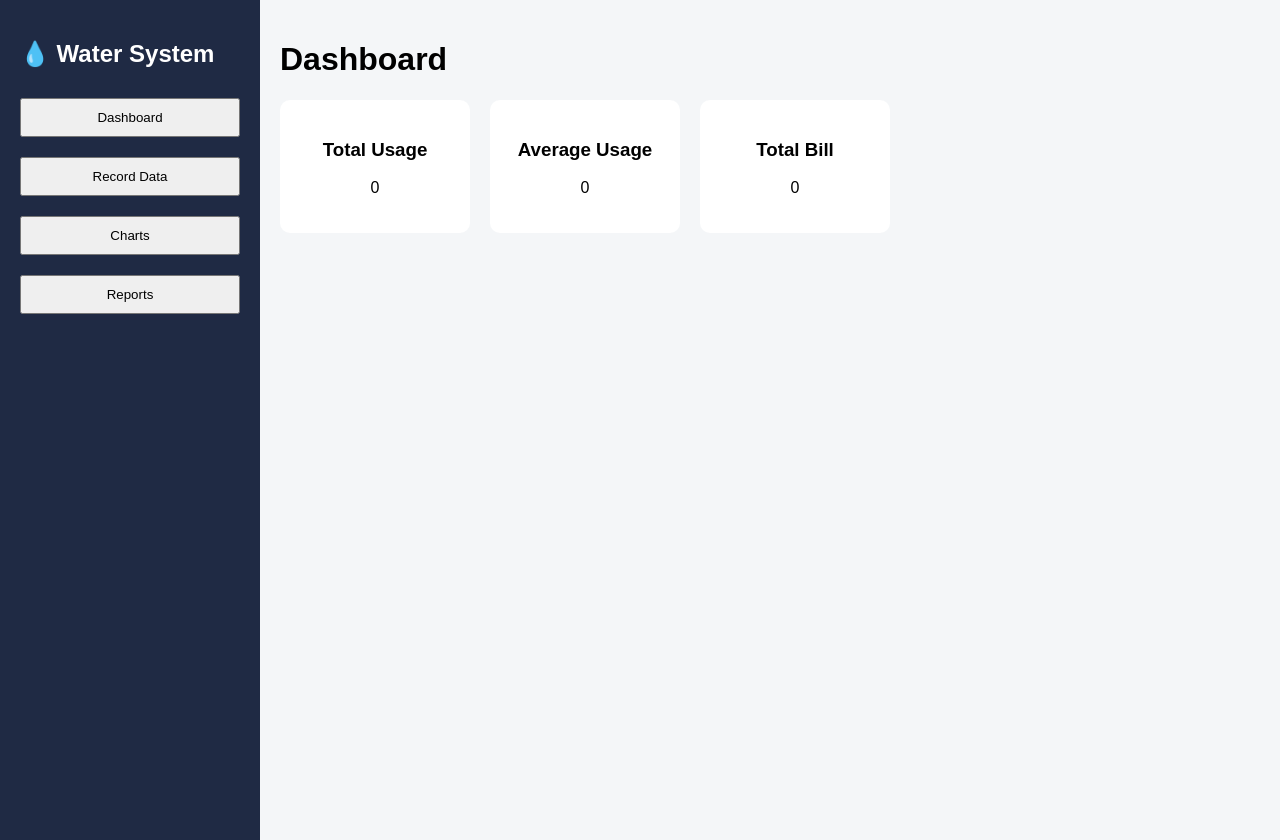
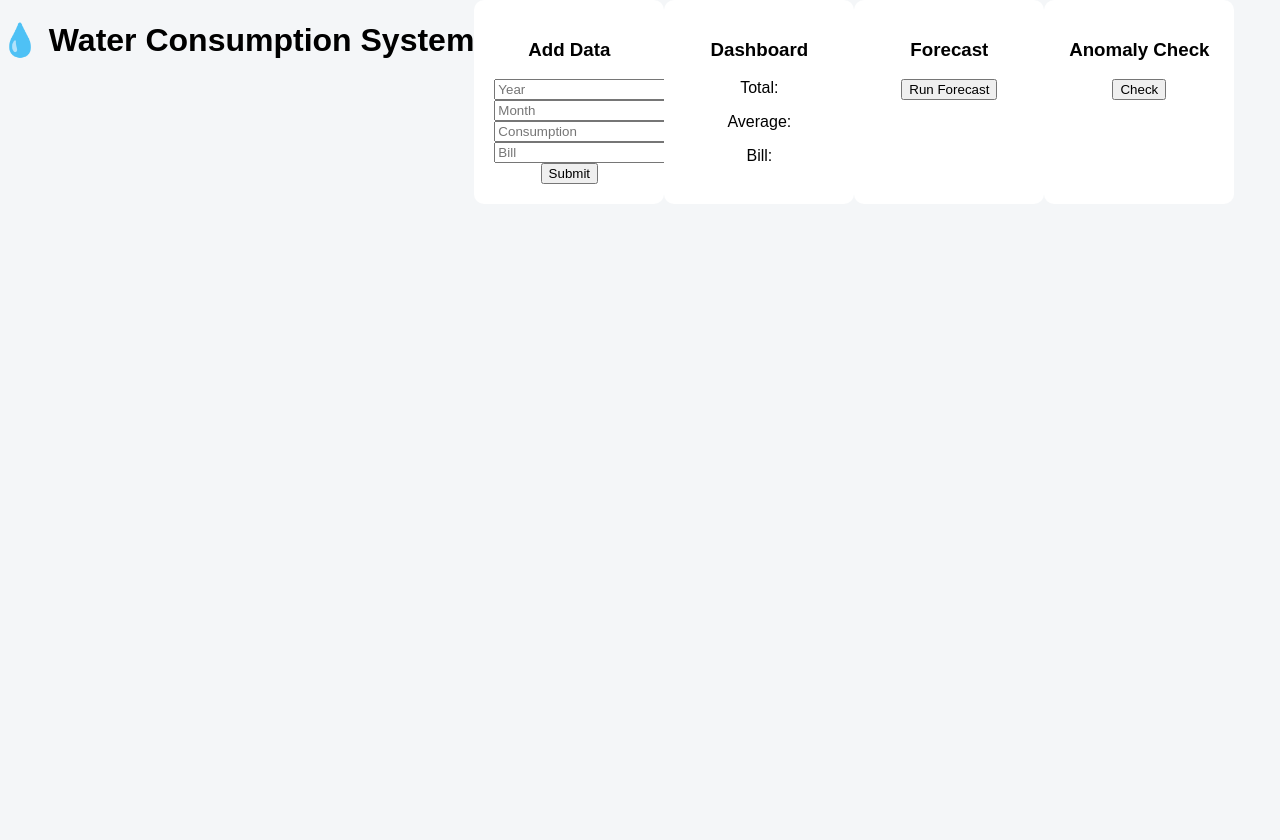
Before and after one commit to DoctaSTEPHEN/SoftDes, a Flask app: page / in a window 1280 px wide. After the commit the page ends 184 px from the top, so only its background shows below. Run offline with Flask 3, Linux system fonts and the light colour scheme; parts of the project's set-up code (start-up, migrations or seed data) failed here and were passed over.

Commit message:
Replace Water Monitoring System with Water Forecast System

```diff
--- a/templates/index.html
+++ b/templates/index.html
@@ -1,9 +1,8 @@
 <!DOCTYPE html>
-<html lang="en">
+<html>
 <head>
-    <meta charset="UTF-8">
-    <title>Water Monitoring System</title>
-    <link rel="stylesheet" href="style.css">
+    <title>Water Forecast System</title>
+    <link rel="stylesheet" href="/static/style.css">
     <script src="https://cdn.jsdelivr.net/npm/chart.js"></script>
 </head>
 
@@ -11,88 +10,47 @@
 
 <div class="container">
 
-    <!-- SIDEBAR -->
-    <div class="sidebar">
-        <h2>💧 Water System</h2>
+    <h1>💧 Water Consumption System</h1>
 
-        <button onclick="showPage('dashboard')">Dashboard</button>
-        <button onclick="showPage('record')">Record Data</button>
-        <button onclick="showPage('visualize')">Charts</button>
-        <button onclick="showPage('reports')">Reports</button>
+    <!-- INPUT -->
+    <div class="card">
+        <h3>Add Data</h3>
+
+        <input id="year" placeholder="Year">
+        <input id="month" placeholder="Month">
+        <input id="consumption" placeholder="Consumption">
+        <input id="bill" placeholder="Bill">
+
+        <button onclick="addData()">Submit</button>
     </div>
 
-    <!-- MAIN CONTENT -->
-    <div class="content">
-
     <!-- DASHBOARD -->
-        <div id="dashboard" class="page">
-            <h1>Dashboard</h1>
-
-            <div class="cards">
     <div class="card">
-                    <h3>Total Usage</h3>
-                    <p id="total_usage">0</p>
+        <h3>Dashboard</h3>
+        <p>Total: <span id="total"></span></p>
+        <p>Average: <span id="avg"></span></p>
+        <p>Bill: <span id="bill_total"></span></p>
     </div>
 
+    <!-- FORECAST -->
     <div class="card">
-                    <h3>Average Usage</h3>
-                    <p id="avg_usage">0</p>
+        <h3>Forecast</h3>
+        <button onclick="getForecast()">Run Forecast</button>
+        <p id="forecast"></p>
     </div>
 
+    <!-- ANOMALY -->
     <div class="card">
-                    <h3>Total Bill</h3>
-                    <p id="total_bill">0</p>
-                </div>
-            </div>
+        <h3>Anomaly Check</h3>
+        <button onclick="checkAnomaly()">Check</button>
+        <div id="anomaly"></div>
     </div>
 
-        <!-- RECORD -->
-        <div id="record" class="page hidden">
-            <h1>Add Record</h1>
-
-            <input id="year" type="number" placeholder="Year">
-            <input id="month" type="number" placeholder="Month">
-            <input id="consumption" type="number" placeholder="Consumption">
-            <input id="bill" type="number" placeholder="Bill">
-            <input id="branch" type="text" placeholder="Branch">
-
-            <button onclick="addRecord()">Submit</button>
-
-            <hr>
-
-            <input type="file" id="file">
-            <button onclick="uploadFile()">Upload CSV</button>
-        </div>
-
-        <!-- VISUALIZATION -->
-        <div id="visualize" class="page hidden">
-            <h1>Consumption Chart</h1>
-            <canvas id="chart"></canvas>
-        </div>
-
-        <!-- REPORTS -->
-        <div id="reports" class="page hidden">
-            <h1>Reports</h1>
-
-            <table>
-                <thead>
-                    <tr>
-                        <th>Month</th>
-                        <th>Consumption</th>
-                        <th>Bill</th>
-                        <th>Action</th>
-                    </tr>
-                </thead>
-
-                <tbody id="reportTable"></tbody>
-            </table>
-        </div>
+    <!-- MAINTENANCE ALERT -->
+    <div id="popup" class="popup hidden"></div>
 
 </div>
 
-</div>
-
-<script src="script.js"></script>
-
+<script src="/static/scripts.js"></script>
 </body>
 </html>
```
Lines whose indentation alone changed are shown as unchanged.
